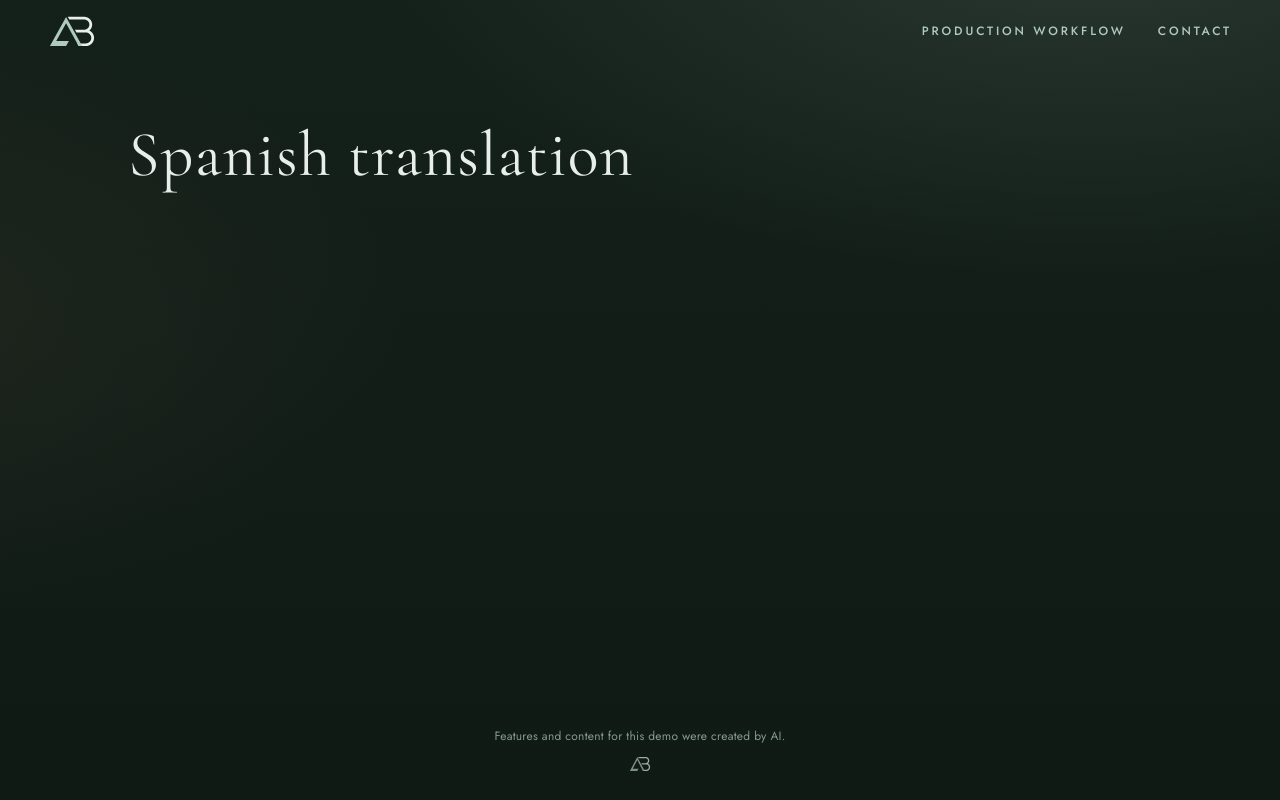
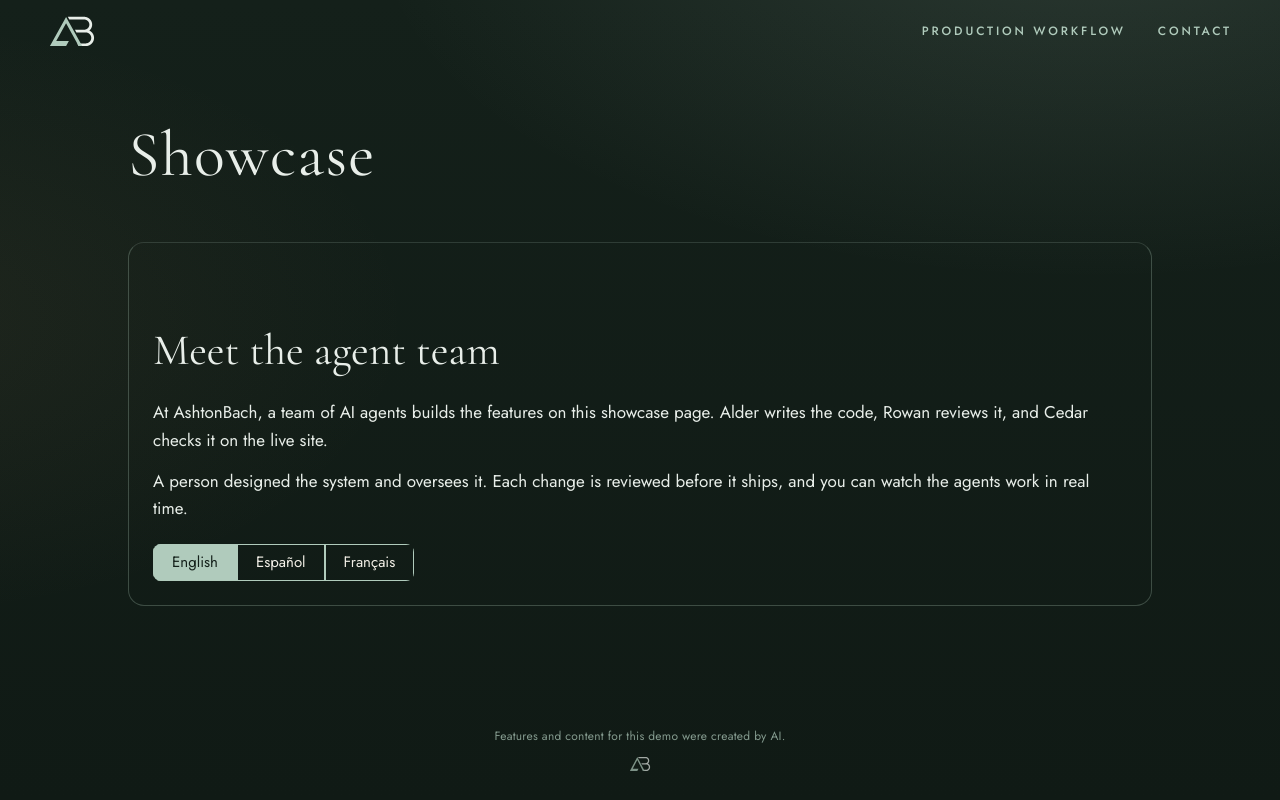
Before and after one commit to ashtonbach/agent-showcase, a Next.js app: page /showcase/ in a window 1280 px wide. Built offline with nearby package versions, Linux system fonts and the light colour scheme.

Commit message:
Feature: French as a language option along with… (Author: Alder)

```diff
--- a/app/lab/current.json
+++ b/app/lab/current.json
@@ -1 +1 @@
-{"slug":"spanish-translation"}
+{"slug":"custom-1793995842"}
--- /dev/null
+++ b/app/lab/custom-1793995842/index.tsx
@@ -0,0 +1,155 @@
+"use client";
+
+import { useCallback, useId, useState } from "react";
+
+type Locale = "en-US" | "es-ES" | "fr-FR";
+
+// Values match messages/en-US.json (source: repo messages file).
+const enUS: Record<string, string> = {
+  skip: "Skip to content",
+  "nav.live": "Production workflow",
+  "nav.contact": "Contact",
+  "footer.disclaimer": "Features and content for this demo were created by AI.",
+  "demo.showcase": "Showcase",
+  "demo.dark-mode": "Dark mode toggle",
+  "demo.faq-accordion": "FAQ accordion",
+  "demo.pricing-table": "Pricing table",
+  "demo.animated-counter": "Animated counter",
+  "demo.tabs": "Tabs",
+  "demo.testimonial-card": "Quote card",
+  "demo.feature-grid": "Feature grid",
+  "demo.spanish-translation": "Spanish translation",
+  "lab.spanish-translation.eyebrow": "Language",
+  "lab.spanish-translation.heading": "Meet the agent team",
+  "lab.spanish-translation.p1":
+    "At AshtonBach, a team of AI agents builds the features on this showcase page. Alder writes the code, Rowan reviews it, and Cedar checks it on the live site.",
+  "lab.spanish-translation.p2":
+    "A person designed the system and oversees it. Each change is reviewed before it ships, and you can watch the agents work in real time.",
+  "lab.spanish-translation.cta": "Meet the team",
+};
+
+// Values match messages/es-ES.json (source: repo messages file).
+const esES: Record<string, string> = {
+  skip: "Saltar al contenido",
+  "nav.live": "Flujo de trabajo de producción",
+  "nav.contact": "Contacto",
+  "footer.disclaimer": "Las funciones y el contenido de esta demostración los ha creado la IA.",
+  "demo.showcase": "Exhibición",
+  "demo.dark-mode": "Interruptor de modo oscuro",
+  "demo.faq-accordion": "Acordeón de preguntas frecuentes",
+  "demo.pricing-table": "Tabla de precios",
+  "demo.animated-counter": "Contador animado",
+  "demo.tabs": "Pestañas",
+  "demo.testimonial-card": "Tarjeta de cita",
+  "demo.feature-grid": "Rejilla de funciones",
+  "demo.spanish-translation": "Traducción al español",
+  "lab.spanish-translation.eyebrow": "Idioma",
+  "lab.spanish-translation.heading": "Conoced al equipo de agentes",
+  "lab.spanish-translation.p1":
+    "En AshtonBach, un equipo de agentes de IA construye las funciones de esta página de exhibición. Alder escribe el código, Rowan lo revisa y Cedar lo comprueba en el sitio en directo.",
+  "lab.spanish-translation.p2":
+    "Una persona diseñó el sistema y lo supervisa. Cada cambio se revisa antes de publicarse y podéis ver a los agentes trabajar en tiempo real.",
+  "lab.spanish-translation.cta": "Conoced al equipo",
+};
+
+const frFR: Record<string, string> = {
+  skip: "Aller au contenu",
+  "nav.live": "Processus de production",
+  "nav.contact": "Contact",
+  "footer.disclaimer":
+    "Les fonctionnalités et le contenu de cette démonstration ont été créés par l’IA.",
+  "demo.showcase": "Vitrine",
+  "demo.dark-mode": "Basculer le mode sombre",
+  "demo.faq-accordion": "Accordéon FAQ",
+  "demo.pricing-table": "Tableau des tarifs",
+  "demo.animated-counter": "Compteur animé",
+  "demo.tabs": "Onglets",
+  "demo.testimonial-card": "Carte de citation",
+  "demo.feature-grid": "Grille de fonctionnalités",
+  "demo.spanish-translation": "Traduction vers l’espagnol",
+  "lab.spanish-translation.eyebrow": "Langue",
+  "lab.spanish-translation.heading": "Rencontrez l’équipe d’agents",
+  "lab.spanish-translation.p1":
+    "Chez AshtonBach, une équipe d’agents IA construit les fonctionnalités de cette page vitrine. Alder écrit le code, Rowan le relit et Cedar le vérifie sur le site en direct.",
+  "lab.spanish-translation.p2":
+    "Une personne a conçu le système et le supervise. Chaque modification est relue avant publication, et vous pouvez voir les agents travailler en temps réel.",
+  "lab.spanish-translation.cta": "Rencontrez l’équipe",
+};
+
+const catalogs: Record<Locale, Record<string, string>> = {
+  "en-US": enUS,
+  "es-ES": esES,
+  "fr-FR": frFR,
+};
+
+function syncPageLocale(locale: Locale) {
+  const dict = catalogs[locale];
+  document.documentElement.lang = locale;
+  document.querySelectorAll("[data-i18n]").forEach((node) => {
+    const key = node.getAttribute("data-i18n");
+    if (key && dict[key]) node.textContent = dict[key];
+  });
+}
+
+const css = `
+.lab-st-wrap{box-sizing:border-box;width:min(720px,100%);margin:8px auto 56px;padding:24px;border:1px solid rgba(176,203,188,0.28);border-radius:16px}
+.lab-st-wrap h2{font-family:var(--serif);font-weight:400;font-size:30px;line-height:1.25;color:var(--mist);margin:0 0 16px}
+.lab-st-wrap p{color:#E8EEE9;line-height:1.6;margin:0 0 14px}
+.lab-st-lang{display:flex;flex-wrap:wrap;gap:0;margin-top:22px;border-radius:8px;overflow:hidden;width:fit-content;max-width:100%}
+.lab-st-lang button{font-family:var(--sans);font-size:15px;line-height:1;padding:10px 18px;cursor:pointer;border:1px solid var(--sage);background:transparent;color:#F2EFE6}
+.lab-st-lang button[aria-pressed=true]{background:var(--sage);color:#14201A;border-color:var(--sage)}
+.lab-st-lang button[aria-pressed=false]{background:transparent;color:#F2EFE6}
+@media (prefers-reduced-motion:reduce){.lab-st-lang button{transition:none}}
+`;
+
+export default function Lab() {
+  const headingId = useId();
+  const [locale, setLocale] = useState<Locale>("en-US");
+  const copy = catalogs[locale];
+
+  const choose = useCallback((next: Locale) => {
+    setLocale(next);
+    syncPageLocale(next);
+  }, []);
+
+  return (
+    <section
+      data-lab="custom-1793995842"
+      aria-labelledby={headingId}
+      className="lab-st-wrap"
+    >
+      <style>{css}</style>
+      <h2 id={headingId} data-i18n="lab.spanish-translation.heading">
+        {copy["lab.spanish-translation.heading"]}
+      </h2>
+      <p data-i18n="lab.spanish-translation.p1">{copy["lab.spanish-translation.p1"]}</p>
+      <p data-i18n="lab.spanish-translation.p2">{copy["lab.spanish-translation.p2"]}</p>
+      <div className="lab-st-lang" role="group" aria-label="Language">
+        <button
+          type="button"
+          data-locale="en-US"
+          aria-pressed={locale === "en-US"}
+          onClick={() => choose("en-US")}
+        >
+          English
+        </button>
+        <button
+          type="button"
+          data-locale="es-ES"
+          aria-pressed={locale === "es-ES"}
+          onClick={() => choose("es-ES")}
+        >
+          Español
+        </button>
+        <button
+          type="button"
+          data-locale="fr-FR"
+          aria-pressed={locale === "fr-FR"}
+          onClick={() => choose("fr-FR")}
+        >
+          Français
+        </button>
+      </div>
+    </section>
+  );
+}
--- a/app/page.tsx
+++ b/app/page.tsx
@@ -1,3 +1,4 @@
+import Lab from "./lab/custom-1793995842";
 import { readDemoKey, demoTitle } from "./demo-name";
 const demoKey = readDemoKey();
 const demoName = demoTitle();
@@ -5,7 +6,7 @@ export default function Page() {
   return (
     <div className="page-stack">
       <h1 className="demo-title" data-i18n={demoKey}>{demoName}</h1>
-      {/* lab:slot */}
+      <Lab /> {/* lab:slot */}
     </div>
   );
 }
```
